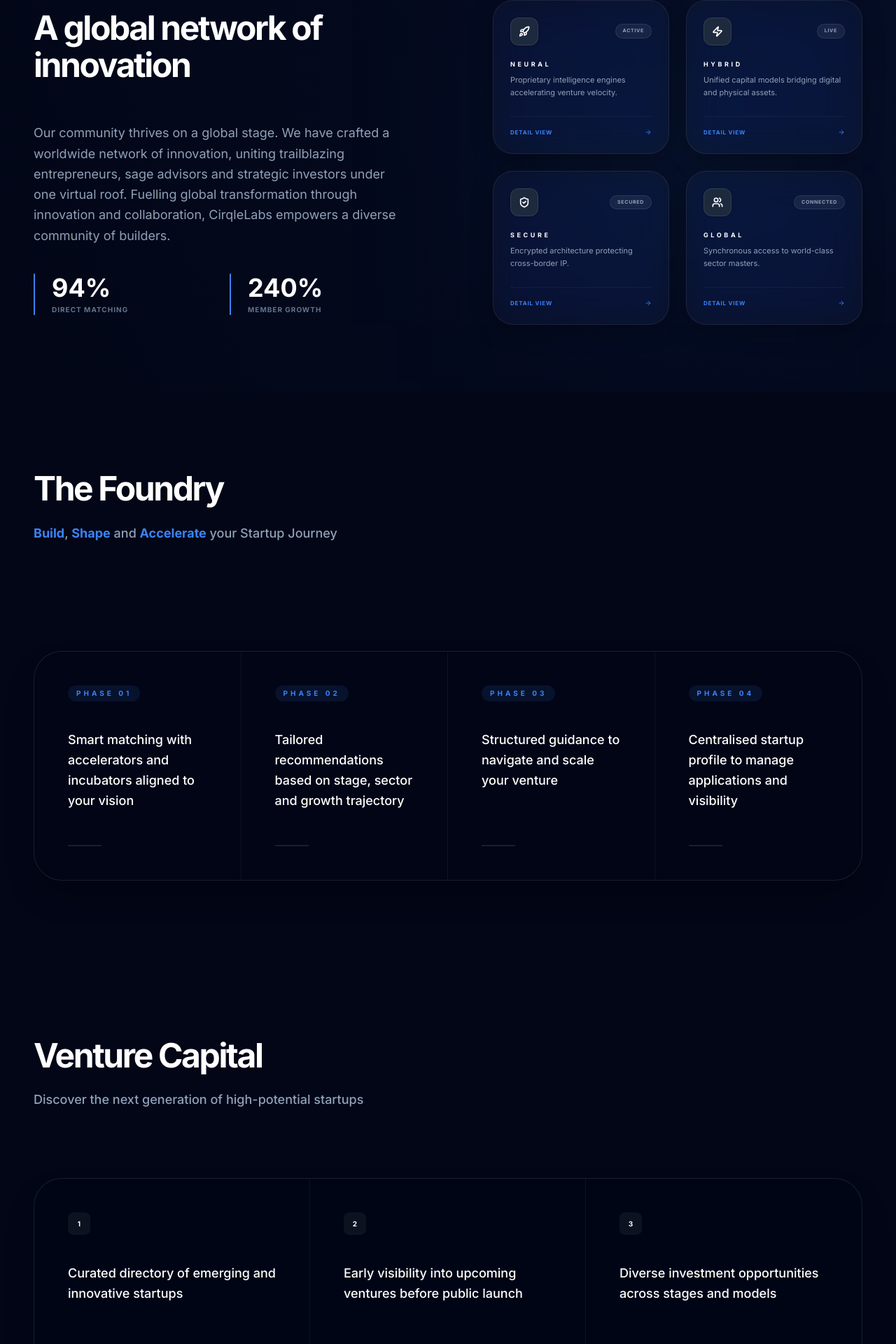
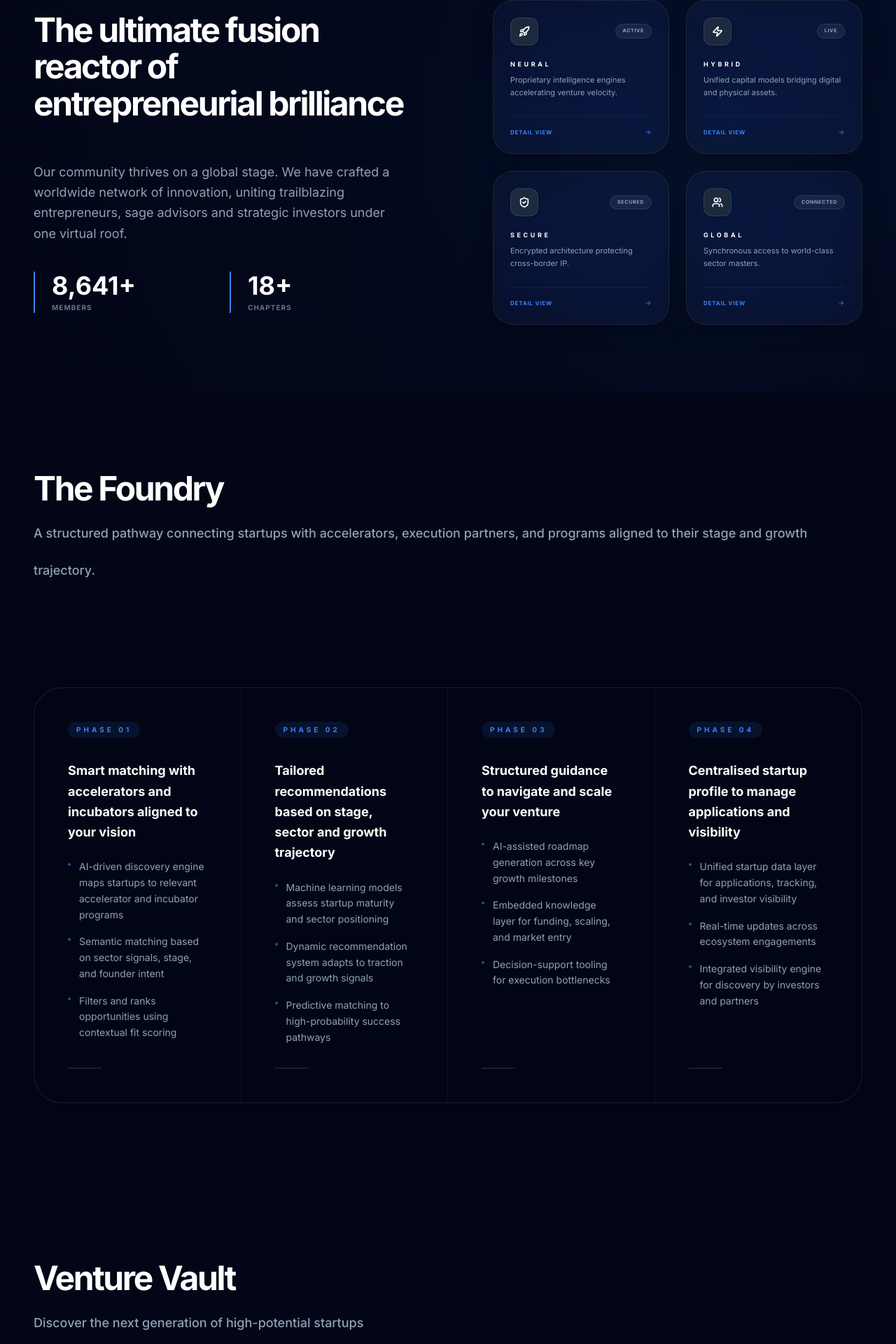
Before and after one commit to KelseySaul/cirqlelabs, a React (Vite) app: page / in a window 1280 px wide. Shown: the part 862-2782 px from the top of the page at 70% size. Built offline with nearby package versions, Linux system fonts and the light colour scheme; a web font is replaced by a local one.

Commit message:
feat: update branding, content, and UI; remove Collective section; add Join movement CTA

```diff
--- a/src/App.tsx
+++ b/src/App.tsx
@@ -86,7 +86,7 @@
 
 const CountingNumber = ({ value, suffix = "", prefix = "" }: { value: number; suffix?: string; prefix?: string }) => {
   const ref = React.useRef(null);
-  const isInView = useInView(ref, { once: true, margin: "-100px" });
+  const isInView = useInView(ref, { once: true, margin: "0px" });
   const motionValue = useMotionValue(0);
   const springValue = useSpring(motionValue, { damping: 30, stiffness: 60 });
   const displayValue = useTransform(springValue, (latest) =>
@@ -213,7 +213,7 @@
         <div className="absolute top-1/2 left-1/2 -translate-x-1/2 -translate-y-1/2 w-full h-full bg-[radial-gradient(circle_at_center,rgba(99,102,241,0.05),transparent_70%)]" />
       </div>
 
-      {/* Floating Action Center */}
+      {/* Floating Action Center center */}
       <div className="fixed bottom-6 right-6 md:bottom-8 md:right-8 z-[60] flex flex-col gap-4 items-end">
         <WhatsAppPopup isOpen={isWhatsappOpen} onClose={() => setIsWhatsappOpen(false)} />
 
@@ -264,8 +264,7 @@
             {[
               { name: 'The Foundry', href: '#foundry' },
               { name: 'Venture Vault', href: '#vault' },
-              { name: 'The Cirqle', href: '#cirqle' },
-              { name: 'The Collective', href: '#collective' }
+              { name: 'The Cirqle', href: '#cirqle' }
             ].map((item, i) => (
               <motion.a
                 key={item.name}
@@ -305,7 +304,6 @@
             <NavItem href="#foundry">The Foundry</NavItem>
             <NavItem href="#vault">Venture Vault</NavItem>
             <NavItem href="#cirqle">The Cirqle</NavItem>
-            <NavItem href="#collective">The Collective</NavItem>
           </div>
 
           <div className="flex items-center gap-3">
@@ -372,21 +370,22 @@
               transition={{ duration: 1, ease: "easeOut" }}
             >
               <SectionHeading>
-                A global network of innovation
+                The ultimate fusion reactor of entrepreneurial brilliance
               </SectionHeading>
               <p className="text-slate-400 text-lg leading-relaxed mb-10 font-inter">
-                Our community thrives on a global stage. We have crafted a worldwide network of innovation,
-                uniting trailblazing entrepreneurs, sage advisors and strategic investors under one virtual roof.
-                Fuelling global transformation through innovation and collaboration, CirqleLabs empowers a
-                diverse community of builders.
+                Our community thrives on a global stage. We have crafted a worldwide network of
+                innovation, uniting trailblazing entrepreneurs, sage advisors and strategic investors
+                under one virtual roof.
               </p>
               <div className="grid grid-cols-2 gap-8">
                 {[
-                  { label: "Direct Matching", value: "94%" },
-                  { label: "Member Growth", value: "240%" },
+                  { label: "Members", value: 8642 },
+                  { label: "Chapters", value: 18 },
                 ].map((stat, i) => (
                   <div key={i} className="border-l-2 border-brand-blue pl-6">
-                    <div className="text-4xl font-black text-white mb-1">{stat.value}</div>
+                    <div className="text-4xl font-black text-white mb-1">
+                      <CountingNumber value={stat.value} suffix="+" />
+                    </div>
                     <div className="text-[10px] font-black uppercase tracking-widest text-slate-500">{stat.label}</div>
                   </div>
                 ))}
@@ -436,32 +435,66 @@
             <SectionHeading>
               The Foundry<br/>
               <span className="text-sm md:text-lg font-medium text-slate-400 normal-case tracking-normal">
-                <span className="text-brand-blue font-bold">Build</span>, <span className="text-brand-blue font-bold">Shape</span> and <span className="text-brand-blue font-bold">Accelerate</span> your Startup Journey
+                A structured pathway connecting startups with accelerators, execution partners, and programs aligned to their stage and growth trajectory.
               </span>
             </SectionHeading>
           </div>
 
           <div className="grid sm:grid-cols-2 lg:grid-cols-4 gap-0 border border-white/10 rounded-[2.5rem] overflow-hidden bg-[#020617]/40 backdrop-blur-sm shadow-2xl">
             {[
-              "Smart matching with accelerators and incubators aligned to your vision",
-              "Tailored recommendations based on stage, sector and growth trajectory",
-              "Structured guidance to navigate and scale your venture",
-              "Centralised startup profile to manage applications and visibility"
-            ].map((text, idx) => (
+              {
+                title: "Smart matching with accelerators and incubators aligned to your vision",
+                bullets: [
+                  "AI-driven discovery engine maps startups to relevant accelerator and incubator programs",
+                  "Semantic matching based on sector signals, stage, and founder intent",
+                  "Filters and ranks opportunities using contextual fit scoring"
+                ]
+              },
+              {
+                title: "Tailored recommendations based on stage, sector and growth trajectory",
+                bullets: [
+                  "Machine learning models assess startup maturity and sector positioning",
+                  "Dynamic recommendation system adapts to traction and growth signals",
+                  "Predictive matching to high-probability success pathways"
+                ]
+              },
+              {
+                title: "Structured guidance to navigate and scale your venture",
+                bullets: [
+                  "AI-assisted roadmap generation across key growth milestones",
+                  "Embedded knowledge layer for funding, scaling, and market entry",
+                  "Decision-support tooling for execution bottlenecks"
+                ]
+              },
+              {
+                title: "Centralised startup profile to manage applications and visibility",
+                bullets: [
+                  "Unified startup data layer for applications, tracking, and investor visibility",
+                  "Real-time updates across ecosystem engagements",
+                  "Integrated visibility engine for discovery by investors and partners"
+                ]
+              }
+            ].map((phase, idx) => (
               <motion.div
                 key={idx}
                 className={`p-10 md:p-12 transition-all duration-500 group flex flex-col h-full ${
                   idx !== 3 ? 'border-b sm:border-b-0 lg:border-r border-white/5' : ''
                 } hover:bg-white/5`}
               >
-                <div className="flex items-center gap-4 mb-10">
+                <div className="flex items-center gap-4 mb-8">
                   <div className="text-[10px] font-black tracking-[0.4em] text-brand-blue uppercase bg-brand-blue/10 px-3 py-1 rounded-full">
                     Phase 0{idx + 1}
                   </div>
                 </div>
-                <p className="text-white leading-relaxed font-medium font-inter text-base md:text-lg mb-12">
-                  {text}
-                </p>
+                <h4 className="text-white font-bold mb-6 text-lg leading-relaxed font-inter">{phase.title}</h4>
+                <ul className="space-y-4 mb-8">
+                  {phase.bullets.map((bullet, bIdx) => (
+                    <li key={bIdx} className="flex items-start gap-3 text-sm text-slate-400 leading-relaxed">
+                      <div className="mt-1.5 w-1 h-1 rounded-full bg-brand-blue/60 shrink-0" />
+                      {bullet}
+                    </li>
+                  ))}
+                </ul>
                 <div className="mt-auto">
                     <div className="w-12 h-0.5 bg-white/10 group-hover:bg-brand-blue transition-colors duration-500" />
                 </div>
@@ -471,48 +504,75 @@
         </div>
       </section>
 
-      {/* Venture Capital Section */}
+      {/* Venture Vault Section */}
       <section className="py-16 md:py-28 px-6 md:px-12 bg-[#020617]" id="vault">
         <div className="max-w-7xl mx-auto">
           <div className="mb-16 md:mb-24">
             <SectionHeading>
-              Venture Capital<br/>
+              Venture Vault<br/>
               <span className="text-sm md:text-lg font-medium text-slate-400 normal-case tracking-normal">
                 Discover the next generation of high-potential startups
               </span>
             </SectionHeading>
           </div>
 
-          <div className="grid sm:grid-cols-2 lg:grid-cols-3 gap-0 border border-white/10 rounded-[2.5rem] overflow-hidden bg-[#020617]/40 backdrop-blur-sm shadow-2xl">
+          <div className="grid sm:grid-cols-2 lg:grid-cols-2 gap-0 border border-white/10 rounded-[2.5rem] overflow-hidden bg-[#020617]/40 backdrop-blur-sm shadow-2xl">
             {[
-              "Curated directory of emerging and innovative startups",
-              "Early visibility into upcoming ventures before public launch",
-              "Diverse investment opportunities across stages and models",
-              "Insights into emerging industries and future market trends",
-              "Expert perspectives to support informed investment decisions"
-            ].map((text, idx) => (
+              {
+                title: "Curated directory of emerging and innovative startups",
+                bullets: [
+                  "Continuously updated database of early-stage startups across key sectors",
+                  "Structured tagging by industry, stage, and innovation category",
+                  "Ranked visibility based on traction and relevance signals"
+                ]
+              },
+              {
+                title: "Early visibility into upcoming ventures before public launch",
+                bullets: [
+                  "Access to startups pre-market through founder onboarding and early listings",
+                  "Detection of emerging ventures from early signals and ecosystem activity",
+                  "Deal flow pipeline before public fundraising exposure"
+                ]
+              },
+              {
+                title: "Insights into emerging industries and future market trends",
+                bullets: [
+                  "Aggregated startup and funding activity across sectors and regions",
+                  "Identification of high-growth and emerging verticals through market patterns",
+                  "Trend briefs derived from ecosystem movement and investment flows"
+                ]
+              },
+              {
+                title: "Expert perspectives to support informed investment decisions",
+                bullets: [
+                  "Curated insights from investors, operators, and domain specialists",
+                  "Structured market commentary to support due diligence and evaluation",
+                  "Comparative analysis of sectors, startups, and opportunity areas"
+                ]
+              }
+            ].map((item, idx) => (
               <motion.div
                 key={idx}
-                className={`p-10 md:p-12 transition-all duration-500 group flex flex-col h-full bg-[#020617]/20 hover:bg-white/5 ${
-                  idx < 3 ? 'lg:border-b' : ''
+                className={`p-10 md:p-12 transition-all duration-500 group flex flex-col h-full bg-[#020617]/20 hover:bg-white/5 border-white/5 ${
+                  idx < 2 ? 'lg:border-b' : ''
                 } ${
-                  (idx + 1) % 3 !== 0 ? 'lg:border-r' : ''
-                } ${
-                  (idx + 1) % 2 !== 0 ? 'sm:border-r lg:border-r' : 'sm:border-r-0 lg:border-r'
-                } border-white/5`}
-                style={{
-                    borderRightWidth: (idx + 1) % 3 === 0 ? '0px' : '1px',
-                    borderBottomWidth: idx < 3 ? '1px' : '0px'
-                }}
+                  idx % 2 === 0 ? 'lg:border-r' : ''
+                }`}
               >
-                <div className="flex items-center gap-4 mb-10">
+                <div className="flex items-center gap-4 mb-8">
                   <div className="w-8 h-8 rounded-lg bg-white/5 text-white flex items-center justify-center text-[10px] font-black group-hover:bg-brand-blue transition-colors">
                     {idx + 1}
                   </div>
                 </div>
-                <p className="text-white leading-relaxed font-medium font-inter text-base md:text-lg mb-12">
-                  {text}
-                </p>
+                <h4 className="text-white font-bold mb-4 uppercase text-lg tracking-widest">{item.title}</h4>
+                <ul className="space-y-4 mb-8">
+                  {item.bullets.map((bullet, bIdx) => (
+                    <li key={bIdx} className="flex items-start gap-3 text-sm text-slate-400 leading-relaxed">
+                      <div className="mt-1.5 w-1 h-1 rounded-full bg-brand-blue/60 shrink-0" />
+                      {bullet}
+                    </li>
+                  ))}
+                </ul>
                 <div className="mt-auto opacity-0 group-hover:opacity-100 transition-opacity">
                     <span className="text-[9px] font-black uppercase tracking-widest text-brand-blue flex items-center gap-2">
                         Analyze Opportunity <ArrowRight size={12} />
@@ -520,21 +580,12 @@
                 </div>
               </motion.div>
             ))}
-            {/* Empty filler spot for 3x2 grid if needed, or just let it be 5 items */}
-            <div className="hidden lg:flex p-12 bg-white/5 items-center justify-center border-t border-white/10">
-                <div className="text-center">
-                    <div className="w-12 h-12 bg-slate-800 rounded-full flex items-center justify-center mx-auto mb-4 shadow-sm border border-white/10">
-                        <TrendingUp size={20} className="text-brand-blue" />
-                    </div>
-                    <p className="text-[10px] font-black uppercase tracking-[0.2em] text-slate-500">Scale your portfolio</p>
-                </div>
-            </div>
           </div>
         </div>
       </section>
 
       {/* The Cirqle: Exclusive Governance & Network */}
-      <section className="py-16 md:py-28 px-6 md:px-12 relative bg-[#020617] overflow-hidden" id="the-cirqle">
+      <section className="py-16 md:py-28 px-6 md:px-12 relative bg-[#020617] overflow-hidden" id="cirqle">
         <div className="absolute top-0 right-0 w-full h-full bg-[radial-gradient(ellipse_at_bottom_right,rgba(139,92,246,0.08),transparent)] pointer-events-none" />
         {/* Static background aesthetics */}
         <div className="absolute inset-0 pointer-events-none">
@@ -552,11 +603,39 @@
 
           <div className="grid md:grid-cols-2 gap-8 md:gap-12">
             {[
-              "Engage operators, investors and advisors actively deploying capital across emerging ventures",
-              "Access curated investor networks and high-quality venture deal flow",
-              "Join a vetted network of founders, investors and industry practitioners",
-              "Participate in high-signal discussions on execution, scaling and capital allocation"
-            ].map((text, idx) => (
+              {
+                title: "Engage founders, investors and advisors actively deploying capital across emerging ventures",
+                bullets: [
+                  "Direct access to active capital allocators and ecosystem builders",
+                  "Real-time engagement with founders and investors in live deal environments",
+                  "Exposure to ongoing investment and execution activity"
+                ]
+              },
+              {
+                title: "Access curated investor networks and high-quality venture deal flow",
+                bullets: [
+                  "Filtered investor network based on sector and stage focus",
+                  "Curated pipeline of vetted, investment-ready opportunities",
+                  "Reduced noise through pre-qualified deal flow"
+                ]
+              },
+              {
+                title: "Join a vetted network of founders, investors and industry practitioners",
+                bullets: [
+                  "Verified ecosystem membership across founders and investors",
+                  "Structured community of active market participants",
+                  "Trust-based network with relevance filtering"
+                ]
+              },
+              {
+                title: "Participate in high-signal discussions on execution, scaling and capital allocation",
+                bullets: [
+                  "Focused conversations on growth, operations and funding strategy",
+                  "Practitioner-led insights from real-world experience",
+                  "Signal-rich exchange over general discussion noise"
+                ]
+              }
+            ].map((item, idx) => (
               <motion.div
                 key={idx}
                 initial={{ opacity: 0, y: 30 }}
@@ -573,9 +652,17 @@
                       <CountingNumber value={idx + 1} prefix="0" />
                     </span>
                   </div>
-                  <p className="text-white text-lg md:text-xl font-medium font-inter leading-relaxed mb-6">
-                    {text}
-                  </p>
+                  <h4 className="text-white text-xl font-bold font-inter leading-relaxed mb-6">
+                    {item.title}
+                  </h4>
+                  <ul className="space-y-4 mb-8">
+                    {item.bullets.map((bullet, bIdx) => (
+                      <li key={bIdx} className="flex items-start gap-3 text-sm text-slate-400 leading-relaxed">
+                        <div className="mt-1.5 w-1 h-1 rounded-full bg-brand-blue/60 shrink-0" />
+                        {bullet}
+                      </li>
+                    ))}
+                  </ul>
                   <div className="mt-auto pt-8 flex items-center gap-3 text-[10px] font-black uppercase tracking-widest text-slate-500 group-hover:text-brand-blue transition-colors">
                     Join Network <ChevronRight size={14} />
                   </div>
@@ -586,42 +673,6 @@
         </div>
       </section>
 
-      {/* Collective: Modern Minimalist */}
-      <section className="py-16 md:py-28 px-6 md:px-12 bg-[#020617]" id="collective">
-        <div className="max-w-7xl mx-auto">
-          <div className="bg-[#050b1f] rounded-[2.5rem] md:rounded-[3rem] p-12 md:p-32 overflow-hidden relative border border-white/5">
-            <div className="absolute inset-0">
-               <img
-                  src="https://images.unsplash.com/photo-1451187580459-43490279c0fa?auto=format&fit=crop&q=80&w=2070"
-                  alt="Network Background"
-                  className="w-full h-full object-cover opacity-10 grayscale"
-                  referrerPolicy="no-referrer"
-                  loading="lazy"
-               />
-            </div>
-            <div className="absolute inset-0 bg-gradient-to-br from-brand-blue/10 to-transparent" />
-            <div className="max-w-5xl mx-auto text-center relative z-10">
-              <SectionHeading subtitle="Ecosystem">
-                <span className="text-white">The Collective</span>
-              </SectionHeading>
-              <div className="grid grid-cols-1 sm:grid-cols-3 gap-16 md:gap-20">
-                {[
-                  { value: 8, suffix: "k+", label: "Elite Members" },
-                  { value: 12, suffix: "+", label: "Global Chapters" },
-                  { value: 15, suffix: "+", label: "Industries" }
-                ].map((stat, idx) => (
-                  <div key={idx} className="group">
-                    <div className="text-5xl md:text-[6rem] lg:text-[7rem] font-black text-white group-hover:text-brand-blue transition-all duration-500 tracking-tighter mb-4 md:mb-6 italic hover:scale-105 inline-block">
-                      <CountingNumber value={stat.value} suffix={stat.suffix} />
-                    </div>
-                    <div className="text-slate-500 uppercase tracking-[0.4em] text-[8px] font-bold">{stat.label}</div>
-                  </div>
-                ))}
-              </div>
-            </div>
-          </div>
-        </div>
-      </section>
 
       {/* CTA: Final Movement */}
       <section className="py-16 md:py-28 px-6 md:px-12 bg-[#020617]" id="cta">
@@ -637,6 +688,13 @@
             Reserve your place in the world’s most dynamic community and be part of the momentum shaping
             the future of entrepreneurship.
           </p>
+          <motion.button
+            whileHover={{ scale: 1.05 }}
+            whileTap={{ scale: 0.95 }}
+            className="px-8 py-4 bg-brand-blue text-white rounded-2xl font-black uppercase tracking-[0.2em] text-xs transition-all"
+          >
+            Apply to Join
+          </motion.button>
         </div>
       </section>
 
@@ -672,11 +730,11 @@
             <div>
               <h4 className="font-black text-[10px] uppercase tracking-[0.3em] text-white mb-8">Quicklinks</h4>
               <ul className="space-y-4">
-                {['Foundry', 'Capital', 'The Cirqle', 'Ecosystem', 'Collective'].map((link) => (
+                {['Foundry', 'Vault', 'The Cirqle'].map((link) => (
                   <li key={link}>
                     <a href={`#${link.toLowerCase().replace(' ', '-')}`} className="text-slate-400 text-sm hover:text-brand-blue transition-colors flex items-center gap-2 group">
                       <ChevronRight size={12} className="opacity-0 group-hover:opacity-100 transition-opacity" />
-                      {link}
+                      {link === 'Vault' ? 'Venture Vault' : link}
                     </a>
                   </li>
                 ))}
@@ -728,7 +786,7 @@
 
             <div className="flex flex-col items-center md:items-end gap-2">
               <p className="text-slate-600 text-[9px] font-bold uppercase tracking-[0.2em]">
-                © 2024 CIRQLELABS // INTELLIGENCE SYSTEM DESIGN
+                © 2024 CIRQLELABS
               </p>
               <a
                 href="https://inkwell-sandy.vercel.app/#home"
```
